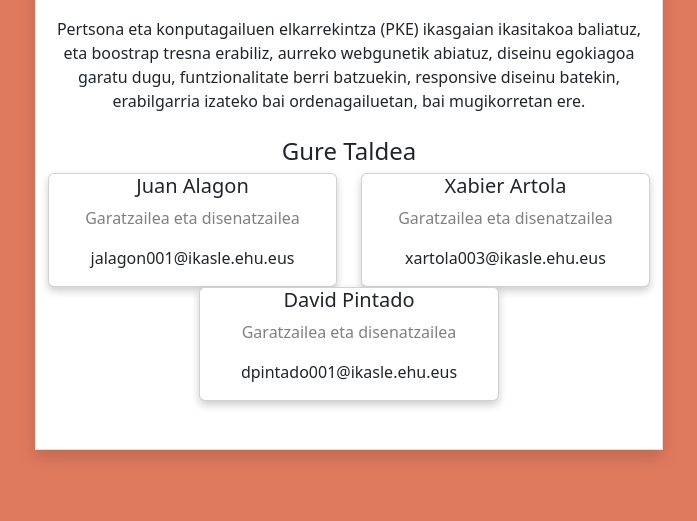
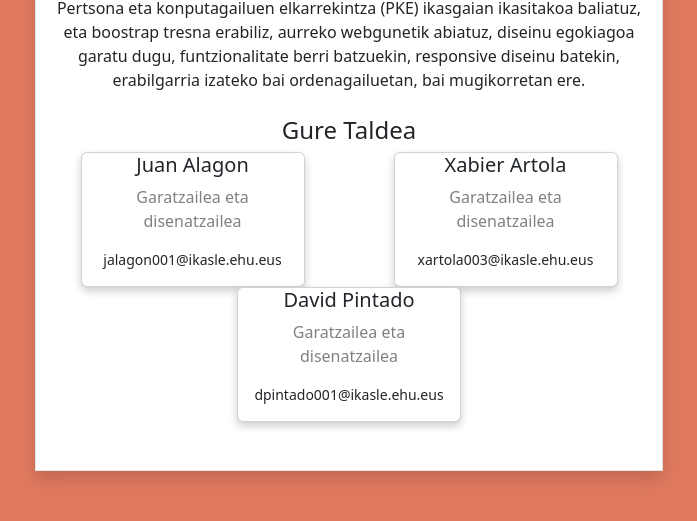
Before and after one commit to guskikalola/bootstrap_labo, a plain HTML site: page bistak/aboutus.html in a window 1280 px wide. Shown: the part 271-792 px from the top of the page, without its empty margins (291-988 px from the left). Drawn offline with nearby package versions, Linux system fonts and the light colour scheme.

Commit message:
Arazo batzuk zuzenduta

```diff
--- a/bistak/aboutus.html
+++ b/bistak/aboutus.html
@@ -13,6 +13,11 @@
     <script src="https://cdn.jsdelivr.net/npm/bootstrap@5.2.2/dist/js/bootstrap.bundle.min.js"
         integrity="sha384-OERcA2EqjJCMA+/3y+gxIOqMEjwtxJY7qPCqsdltbNJuaOe923+mo//f6V8Qbsw3"
         crossorigin="anonymous"></script>
+    <style>
+        #gmail {
+            font-size: 14px;
+        }
+    </style>
 </head>
 
 <body style="height: 100%;">
@@ -32,30 +37,30 @@
             <h4>Gure Taldea</h4>
             <div class="container">
                 <div class="row">
-                    <div class="col">
-                        <div class="card">
+                    <div class="col-sm">
+                        <div class="card .pe-4" style="width: 14rem;">
                             <div class="container">
                                 <h5>Juan Alagon</h5>
                                 <p class="title">Garatzailea eta disenatzailea</p>
-                                <p>jalagon001@ikasle.ehu.eus</p>
+                                <p id="gmail">jalagon001@ikasle.ehu.eus</p>
                             </div>
                         </div>
                     </div>
-                    <div class="col">
-                        <div class="card">
+                    <div class="col-sm">
+                        <div class="card" style="width: 14rem;">
                             <div class="container">
                                 <h5>Xabier Artola</h5>
                                 <p class="title">Garatzailea eta disenatzailea</p>
-                                <p>xartola003@ikasle.ehu.eus</p>
+                                <p id="gmail">xartola003@ikasle.ehu.eus</p>
                             </div>
                         </div>
                     </div>
-                    <div class="col">
-                        <div class="card">
+                    <div class="col-sm">
+                        <div class="card" style="width: 14rem;">
                             <div class="container">
                                 <h5>David Pintado</h5>
                                 <p class="title">Garatzailea eta disenatzailea</p>
-                                <p>dpintado001@ikasle.ehu.eus</p>
+                                <p id="gmail">dpintado001@ikasle.ehu.eus</p>
                             </div>
                         </div>
                     </div>
--- a/bistak/css/about.css
+++ b/bistak/css/about.css
@@ -2,7 +2,7 @@
 
 .card {
     box-shadow: 0 4px 8px 0 rgba(0, 0, 0, 0.2);
-    max-width: 300px;
+    max-width: 280px;
     margin: auto;
 }
 
```
Also changed, not shown: index.html (+14 -1 lines).
